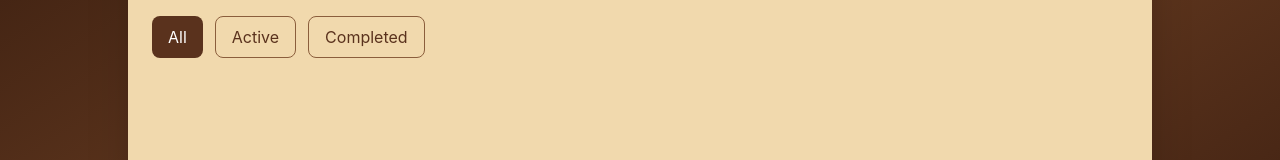
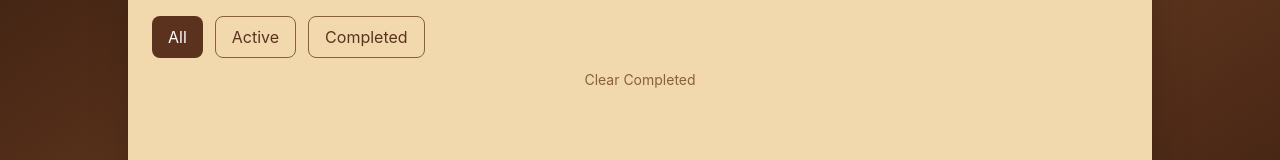
Before and after one commit to vihaanrawat/iTask, a React (Vite) app: page / in a window 1280 px wide. Shown: the part 306-466 px from the top of the page. Built offline with nearby package versions, Linux system fonts and the light colour scheme.

Commit message:
Aug 14, 2026, 10:06 PM

```diff
--- a/src/App.jsx
+++ b/src/App.jsx
@@ -61,6 +61,10 @@ const App = () => {
 
         </div>
 
+        <button onClick={clearCompleted} className='mt-3 text-sm text-[#8b5e3c] hover:text-red-700 cursor-pointer transition'>
+          Clear Completed
+        </button>
+
 
         <div className='mt-6'>
           {tasks.map((item, index) => ({ item, index })).filter(({ item }) => {
```
